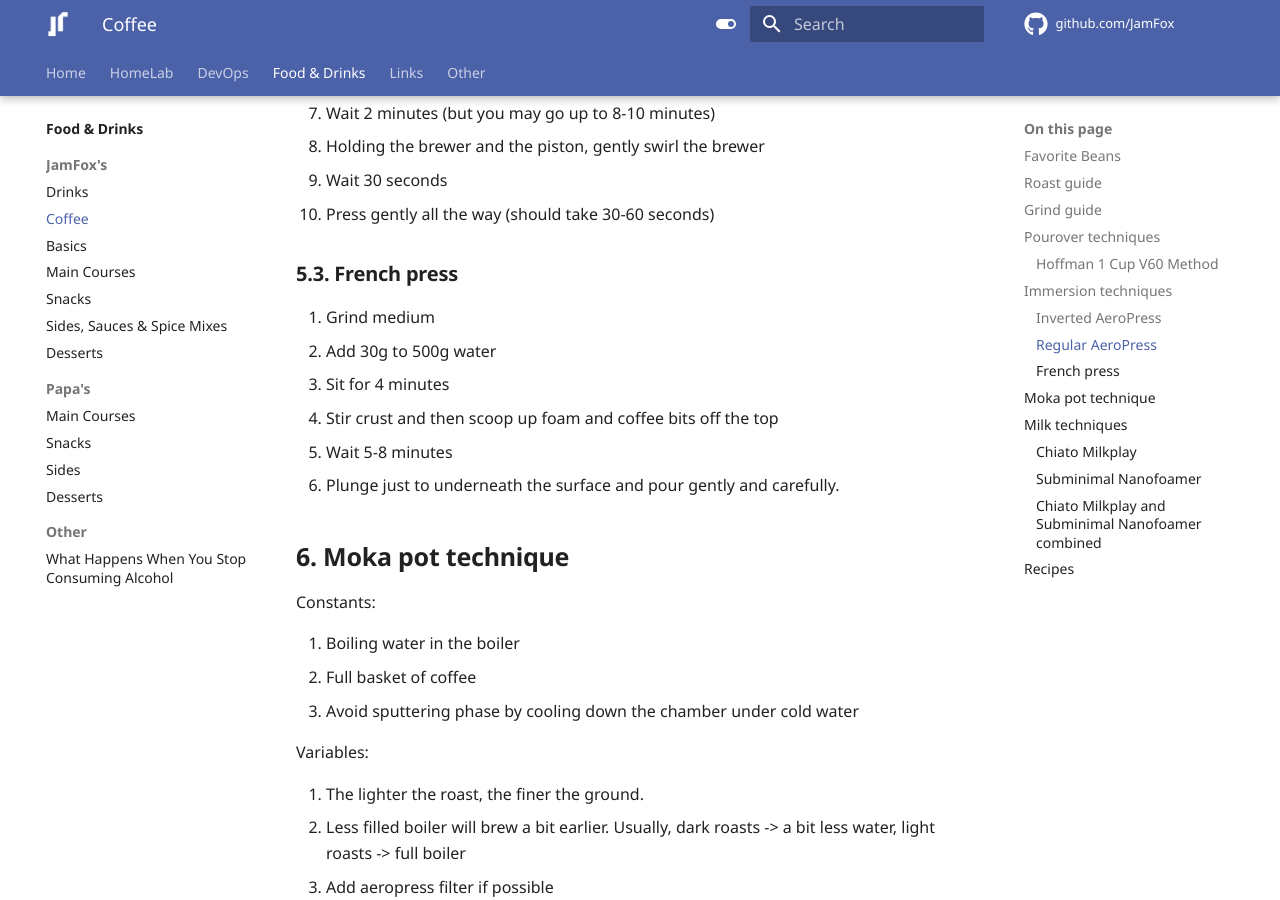
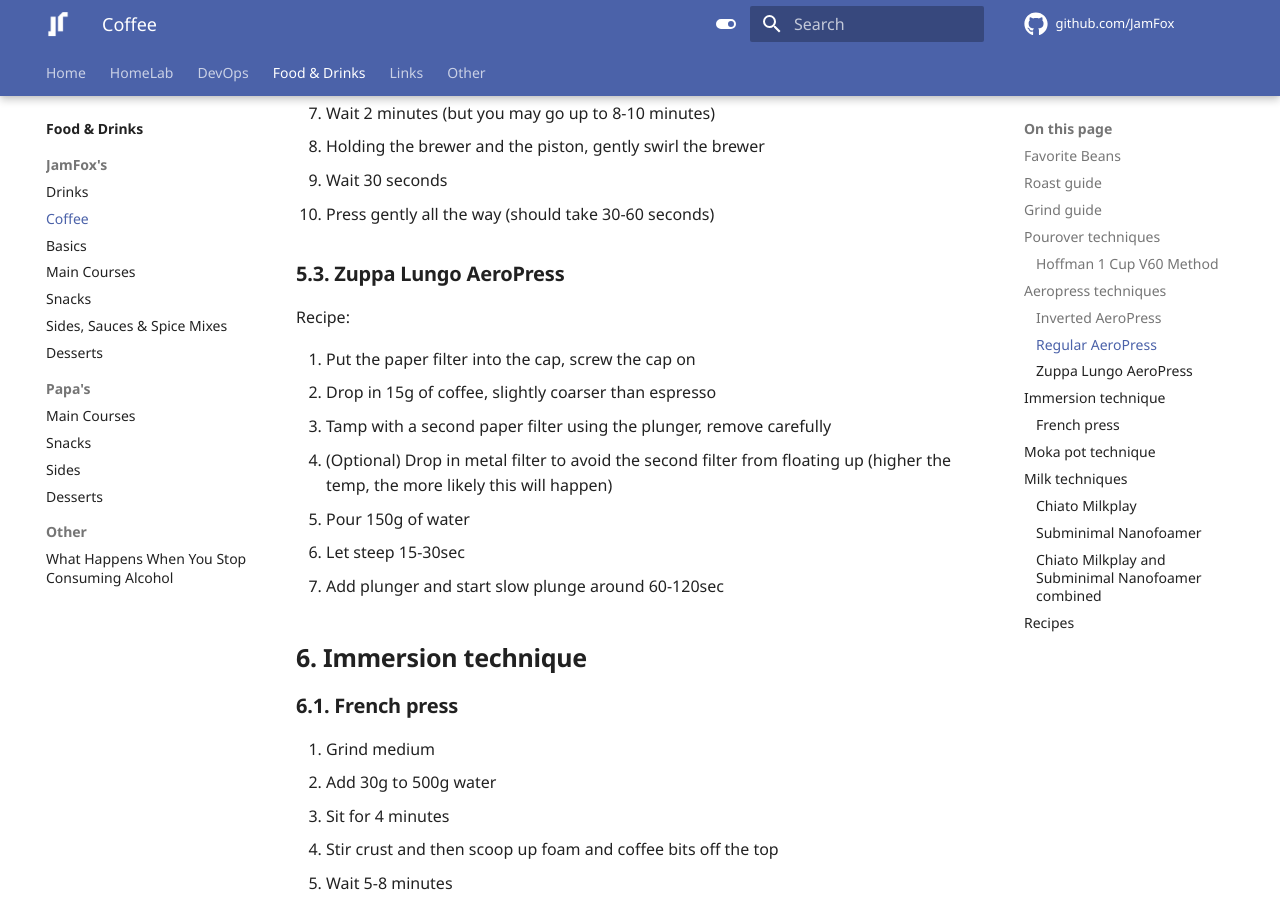
Before and after one commit to JamFox/docs.jamfox.dev, an MkDocs documentation site: the page built from docs/content/food/coffee.md, in a window 1280 px wide and 900 px high, scrolled down 5040 px. Built offline with MkDocs 1.6.1 and Material for MkDocs 9.7.7, drawn with Linux system fonts in a browser that asks for light colours; plug-ins that fetch from the network failed and are left out; comment, search, counter and statistics services are not loaded; some of the changed text lies outside the part shown.

Commit message:
add whiskies, add zuppa ap

```diff
--- a/docs/content/food/coffee.md
+++ b/docs/content/food/coffee.md
@@ -85,7 +85,7 @@ If grind was too coarse:
 - You can also increase speed to extract a little more
 - Add additional 50g pour on top of the usual 250g to extract even more (this makes taste weaker too though)
 
-## Immersion techniques
+## Aeropress techniques
 
 18g beans results in 36-40g of coffee from an espresso machine, 65 to 70g of coffee from immersion techniques to get something "espresso-like".
 
@@ -146,6 +146,20 @@ Recipe:
 8. Holding the brewer and the piston, gently swirl the brewer
 9. Wait 30 seconds
 10. Press gently all the way (should take 30-60 seconds)
+
+### Zuppa Lungo AeroPress
+
+Recipe:
+
+1. Put the paper filter into the cap, screw the cap on
+2. Drop in 15g of coffee, slightly coarser than espresso
+3. Tamp with a second paper filter using the plunger, remove carefully
+4. (Optional) Drop in metal filter to avoid the second filter from floating up (higher the temp, the more likely this will happen)
+5. Pour 150g of water
+6. Let steep 15-30sec
+7. Add plunger and start slow plunge around 60-120sec
+
+## Immersion technique
 
 ### French press
 
```
Also changed, not shown: other parts of docs/content/food/coffee.md (+1 -1 lines), docs/content/food/drinks.md (+5 -0 lines).
